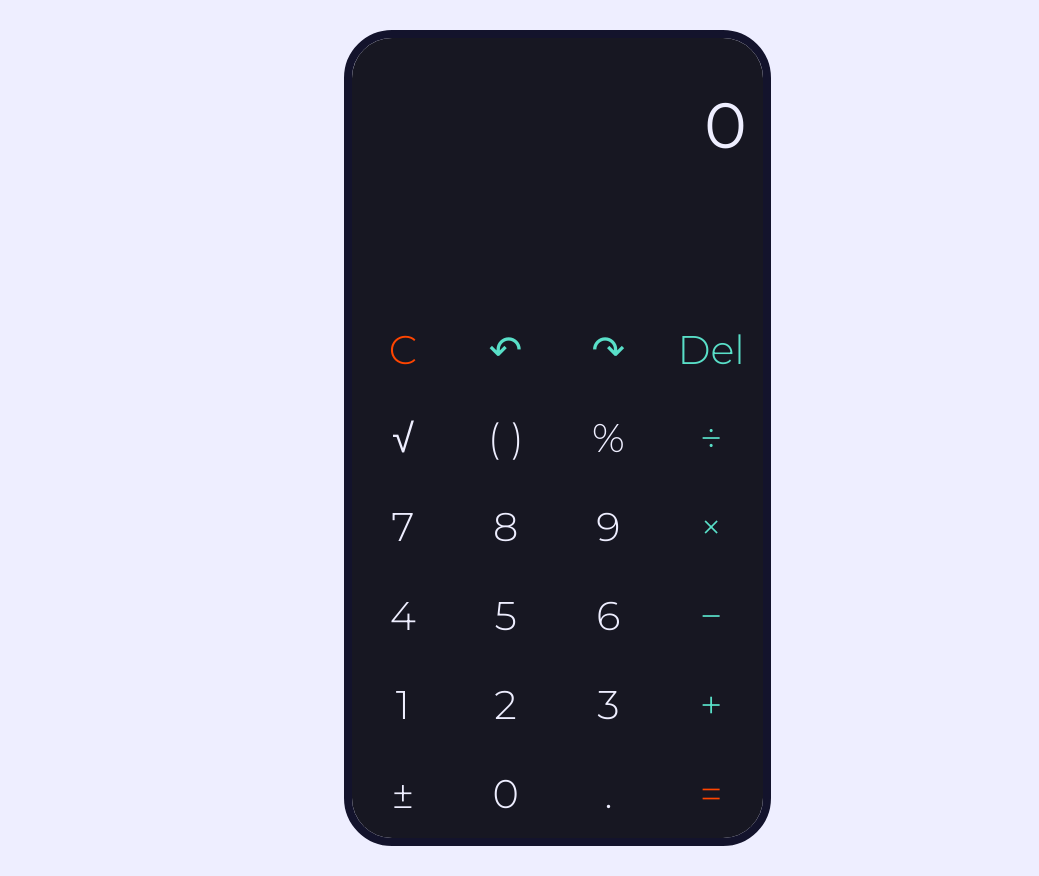
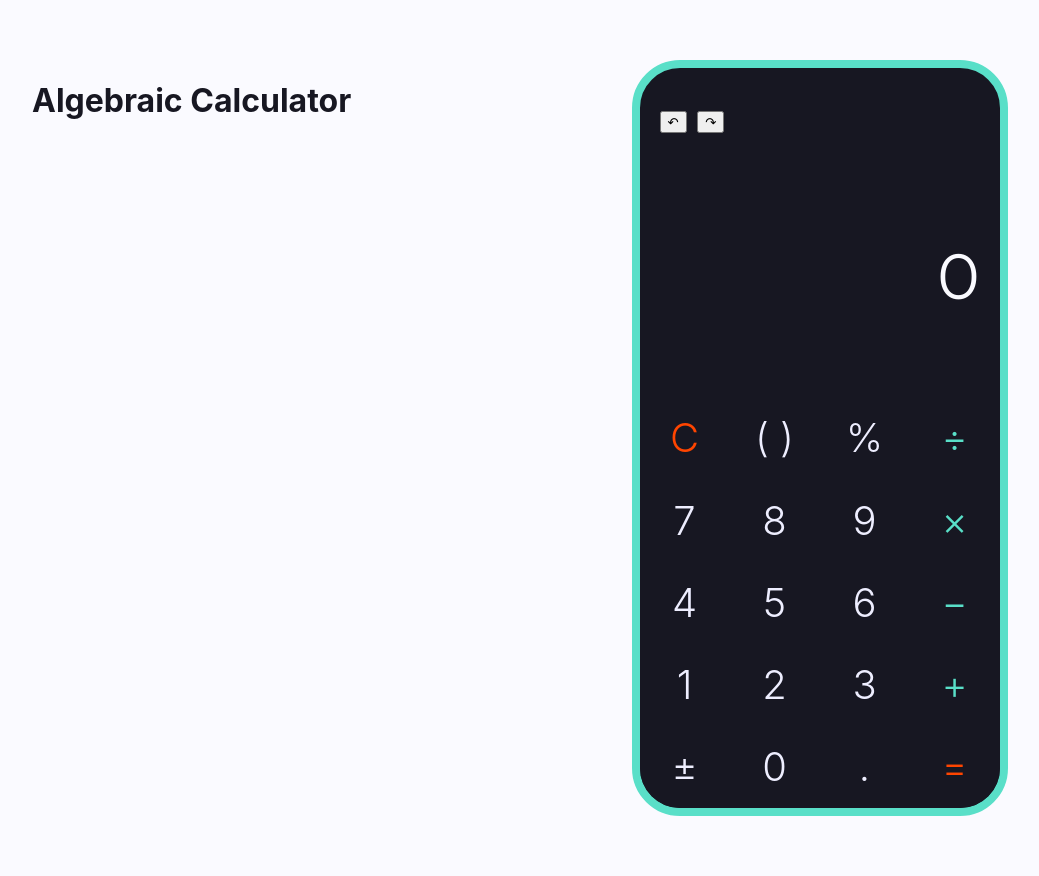
Before and after one commit to markglattback/js-calculator, a website built with webpack: page src/index.html in a window 1280 px wide. Shown: the whole page, without its empty margins (83-1122 px from the left). After the commit the page ends 816 px from the top, so only its background shows below. Built offline with nearby package versions, Linux system fonts and the light colour scheme.

Commit message:
production optimizations

```diff
--- a/src/index.css
+++ b/src/index.css
@@ -1,3 +1,9 @@
+:root {
+  --darkBlue: #171722;
+  --white: #fafaff;
+  --teal: #59dfc8;
+}
+
 html {
   box-sizing: border-box;
   font-size: 100%;
@@ -10,29 +16,44 @@ html {
 }
 
 body {
-  background: #eeeeff;
-  color: #eeeeff;
-  font-family: "Montserrat", sans-serif;
+  background: var(--white);
+  color: var(--darkBlue);
+  font-family: -apple-system, BlinkMacSystemFont, "Segoe UI", Roboto, Oxygen,
+    Ubuntu, Cantarell, "Open Sans", "Helvetica Neue", sans-serif;
   padding: 0;
   margin: 0;
 }
 
 button,
 input {
-  font-family: "Montserrat", sans-serif;
+  font-family: -apple-system, BlinkMacSystemFont, "Segoe UI", Roboto, Oxygen,
+    Ubuntu, Cantarell, "Open Sans", "Helvetica Neue", sans-serif;
+}
+
+#App {
+  display: grid;
+  grid-template-columns: 1fr 1fr;
+  place-items: start;
+  height: 100vh;
+  max-width: 1050px;
+  margin: 0 auto;
+  padding: 60px 0 0 0;
+}
+
+.info {
+  align-self: start;
 }
 
 .calculator {
   display: grid;
-  max-width: 411px;
-  min-height: 640px;
-  max-height: 812px;
-  height: 100vh;
-  margin: 30px auto;
   grid-template-columns: 1fr;
-  grid-template-rows: 1fr 2fr;
+  grid-template-rows: 3fr 1fr 5fr;
+  width: 360px;
+  height: 740px;
+  margin: 0 auto;
+  background: var(--darkBlue);
   border-radius: 3em;
-  border: 8px solid #13132c;
+  border: 8px solid var(--teal);
   overflow: hidden;
   box-sizing: content-box;
 }
@@ -41,24 +62,41 @@ input {
   .calculator {
     border: none;
     border-radius: 0px;
-    max-height: 100vh;
+    width: 100vw;
+    height: 100vh;
     box-sizing: border-box;
-    margin: 0 auto;
+    margin: 0;
   }
 }
 
 .display {
+  display: grid;
+  grid-template-rows: 1fr 1.5fr;
+  grid-template-columns: 2fr 3fr;
+  color: var(--white);
+  font-family: "Montserrat";
+  margin: 20px 20px 0 20px;
+}
+
+.history {
+  font-size: 2.5em;
+}
+
+.function {
+  font-size: 2.5em;
+}
+
+.value {
   display: flex;
   justify-content: flex-end;
-  align-items: flex-start;
-  background: #171722;
+  align-items: flex-end;
+  width: 100%;
   font-size: 4em;
-  padding-top: 0.75em;
-  padding-right: 0.25em;
+  grid-column-start: span 2;
 }
 
 .display-character {
-  animation: fadeIn 0.3s;
+  animation: fadeIn 0.15s;
 }
 
 @keyframes fadeIn {
@@ -74,7 +112,7 @@ input {
 .buttons {
   display: grid;
   grid-template-columns: 1fr 1fr 1fr 1fr;
-  grid-template-rows: 1fr 1fr 1fr 1fr 1fr 1fr;
+  grid-template-rows: 1fr 1fr 1fr 1fr 1fr;
 }
 
 .button {
--- a/src/index.html
+++ b/src/index.html
@@ -11,23 +11,26 @@
   </head>
   <body>
     <div id="App">
+      <div class="info">
+        <h1>Algebraic Calculator</h1>
+      </div>
       <div class="calculator">
-        <div class="display">0</div>
+        <div class="display">
+          <div class="history">
+            <button id="back" data-value="back" class="history--button">
+              &cularr;
+            </button>
+            <button id="forward" data-value="forward" class="history--button">
+              &curarr;
+            </button>
+          </div>
+          <div class="function"></div>
+          <div class="value">0</div>
+        </div>
+        <div class="tools"></div>
         <div class="buttons">
           <button id="cancel" data-value="cancel" class="button modifier">
             C
-          </button>
-          <button id="back" data-value="back" class="button modifier">
-            &cularr;
-          </button>
-          <button id="forward" data-value="forward" class="button modifier">
-            &curarr;
-          </button>
-          <button id="backspace" data-value="backspace" class="button modifier">
-            Del
-          </button>
-          <button id="square-root" data-value="square-root" class="button">
-            &radic;
           </button>
           <button id="parentheses" data-value="parentheses" class="button">
             ( )
--- a/src/index.ts
+++ b/src/index.ts
@@ -1,7 +1,7 @@
 import Calculator from "./calc";
 import "./index.css";
 
-const displayElement = document.querySelector(".display");
+const displayElement = document.querySelector(".value");
 const percentButton = document.querySelector("#percent");
 
 const calc = new Calculator(displayElement, <HTMLButtonElement>percentButton);
--- /dev/null
+++ b/src/styles.css
@@ -0,0 +1,37 @@
+:root {
+  --darkBlue: #171722;
+  --white: #fafaff;
+  --teal: #59dfc8;
+}
+
+html {
+  box-sizing: border-box;
+  font-size: 100%;
+}
+
+*,
+*:before,
+*:after {
+  box-sizing: inherit;
+}
+
+body {
+  background: var(--white);
+  color: var(--darkBlue);
+  font-family: -apple-system, BlinkMacSystemFont, "Segoe UI", Roboto, Oxygen,
+    Ubuntu, Cantarell, "Open Sans", "Helvetica Neue", sans-serif;
+  padding: 0;
+  margin: 0;
+}
+
+button,
+input {
+  font-family: -apple-system, BlinkMacSystemFont, "Segoe UI", Roboto, Oxygen,
+    Ubuntu, Cantarell, "Open Sans", "Helvetica Neue", sans-serif;
+}
+
+.App {
+  display: grid;
+  grid-template-columns: 1fr 1fr;
+  grid-template-rows: 200px auto;
+}
--- /dev/null
+++ b/webpack.dev.js
@@ -0,0 +1,11 @@
+const merge = require('webpack-merge');
+const common = require('./webpack.common.js');
+
+module.exports = merge(common, {
+  mode: "development",
+  devtool: "inline-source-map",
+  devServer: {
+    contentBase: "./dist",
+    hot: true,
+  },
+});
--- /dev/null
+++ b/webpack.prod.js
@@ -0,0 +1,6 @@
+const merge = require("webpack-merge");
+const common = require("./webpack.common.js");
+
+module.exports = merge(common, {
+  mode: "production",
+});
```
Also changed, not shown: package.json (+4 -3 lines), webpack.common.js (renamed from webpack.config.js, +1 -6 lines), 1 other file.
